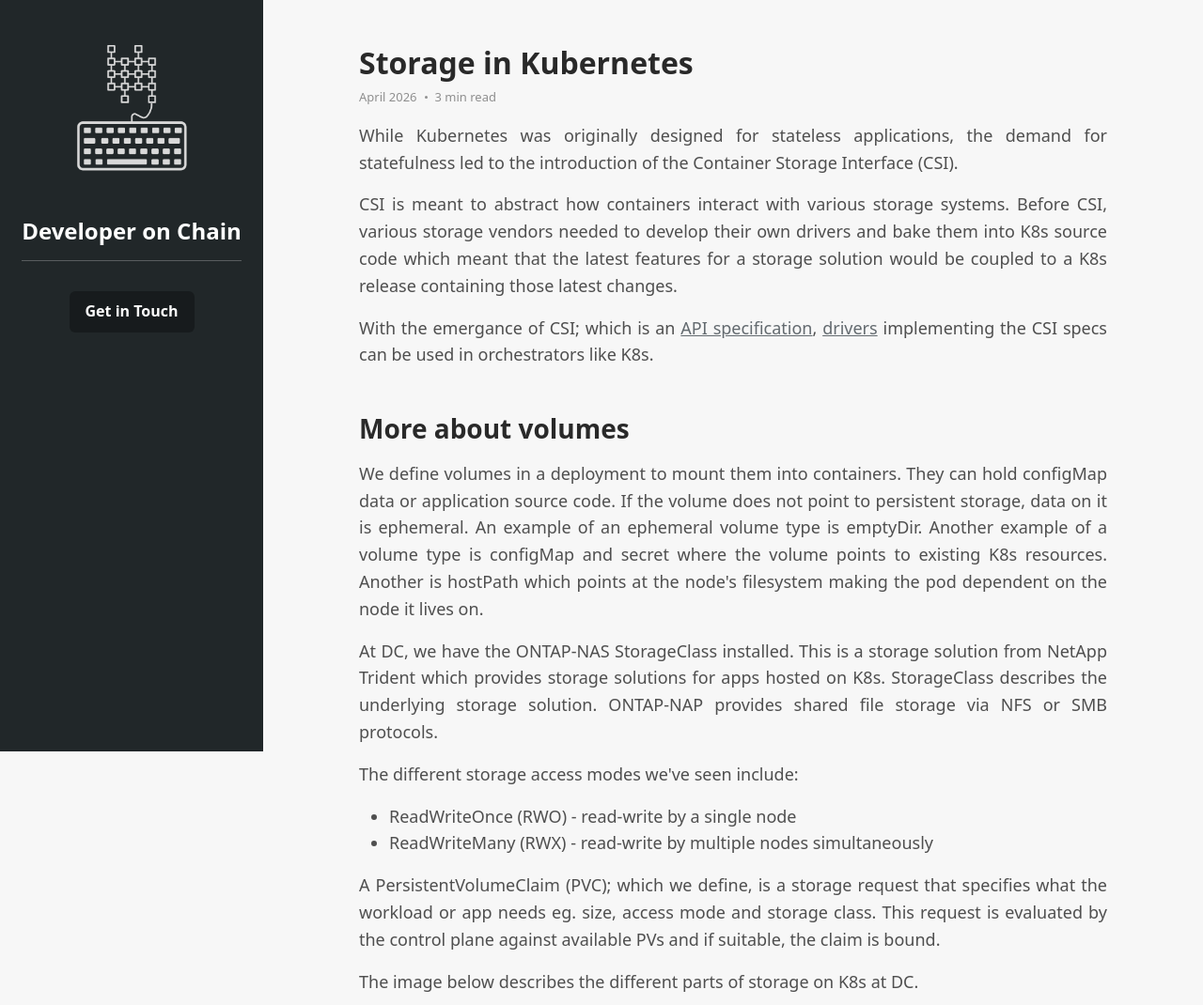
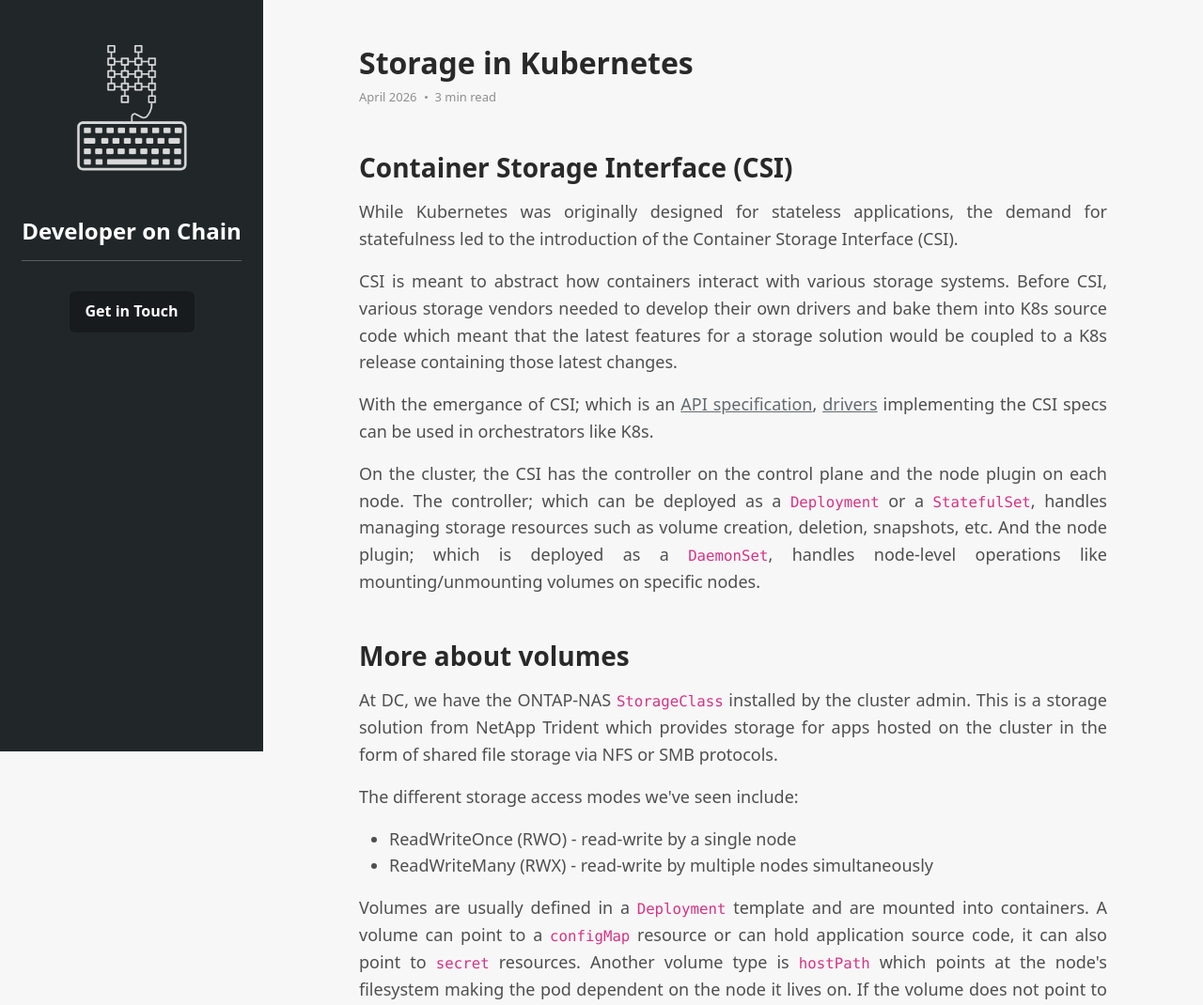
Before and after one commit to j-awada/developeronchain, a Django app: page /storage_in_k8s in a window 1280 px wide. Shown: the top 1070 px of the page at 94% size. Run offline with Django 4.2, Linux system fonts and the light colour scheme; some libraries are stand-ins or nearby versions.

Commit message:
editing the storage in k8s article

```diff
--- a/templates/blog/storage_in_k8s.html
+++ b/templates/blog/storage_in_k8s.html
@@ -25,17 +25,19 @@
 
       <div class="blog-post-body">
 
+        <h3 class="mt-5 mb-3">Container Storage Interface (CSI)</h3>
+
         <p>While Kubernetes was originally designed for stateless applications, the demand for statefulness led to the introduction of the Container Storage Interface (CSI).</p>
 
         <p>CSI is meant to abstract how containers interact with various storage systems. Before CSI, various storage vendors needed to develop their own drivers and bake them into K8s source code which meant that the latest features for a storage solution would be coupled to a K8s release containing those latest changes.</p>
 
         <p>With the emergance of CSI; which is an <a href="https://github.com/container-storage-interface/spec" target="_blank">API specification</a>, <a href="https://kubernetes-csi.github.io/docs/drivers.html" target="_blank">drivers</a> implementing the CSI specs can be used in orchestrators like K8s.</p>
 
+        <p>On the cluster, the CSI has the controller on the control plane and the node plugin on each node. The controller; which can be deployed as a <code>Deployment</code> or a <code>StatefulSet</code>, handles managing storage resources such as volume creation, deletion, snapshots, etc. And the node plugin; which is deployed as a <code>DaemonSet</code>, handles node-level operations like mounting/unmounting volumes on specific nodes.</p>
+
         <h3 class="mt-5 mb-3">More about volumes</h3>
 
-        <p>We define volumes in a deployment to mount them into containers. They can hold configMap data or application source code. If the volume does not point to persistent storage, data on it is ephemeral. An example of an ephemeral volume type is emptyDir. Another example of a volume type is configMap and secret where the volume points to existing K8s resources. Another is hostPath which points at the node's filesystem making the pod dependent on the node it lives on.</p>
-
-        <p>At DC, we have the ONTAP-NAS StorageClass installed. This is a storage solution from NetApp Trident which provides storage solutions for apps hosted on K8s. StorageClass describes the underlying storage solution. ONTAP-NAP provides shared file storage via NFS or SMB protocols.</p>
+        <p>At DC, we have the ONTAP-NAS <code>StorageClass</code> installed by the cluster admin. This is a storage solution from NetApp Trident which provides storage for apps hosted on the cluster in the form of shared file storage via NFS or SMB protocols.</p>
 
         <p>The different storage access modes we've seen include:</p>
 
@@ -44,9 +46,11 @@
           <li>ReadWriteMany (RWX) - read-write by multiple nodes simultaneously</li>
         </ul>
 
-        <p>A PersistentVolumeClaim (PVC); which we define, is a storage request that specifies what the workload or app needs eg. size, access mode and storage class. This request is evaluated by the control plane against available PVs and if suitable, the claim is bound.</p>
+        <p>Volumes are usually defined in a <code>Deployment</code> template and are mounted into containers. A volume can point to a <code>configMap</code> resource or can hold application source code, it can also point to <code>secret</code> resources. Another volume type is <code>hostPath</code> which points at the node's filesystem making the pod dependent on the node it lives on. If the volume does not point to persistent storage, data on it is ephemeral. An example of an ephemeral volume type is <code>emptyDir</code>.</p>
 
-        <p>The image below describes the different parts of storage on K8s at DC.</p>
+        <p>A PersistentVolumeClaim (PVC) is a storage request that specifies what the workload or app needs for eg. size, access mode and storage class. It defines a specific <code>StorageClass</code> that determines which storage backend to use. This request is evaluated by the control plane against available PVs and if suitable, the claim is bound.</p>
+
+        <p>The image below describes a simple storage provisioning process.</p>
 
         <div style="text-align: center;">
           <img class="img-fluid" width="70%" src="{% static 'assets/images/storage_in_k8s/volumes.jpeg' %}" alt="image">
```
